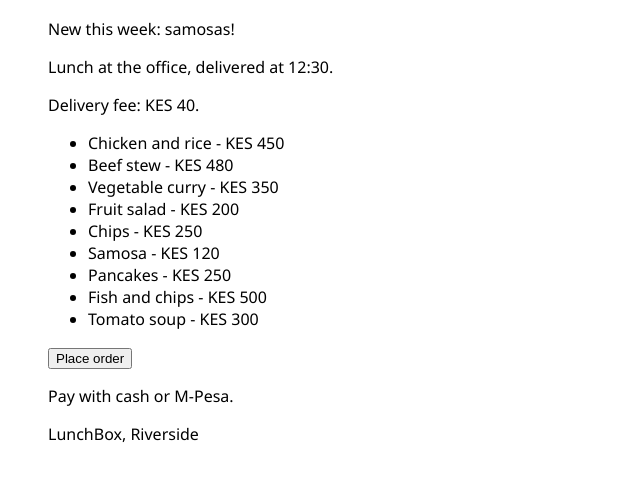
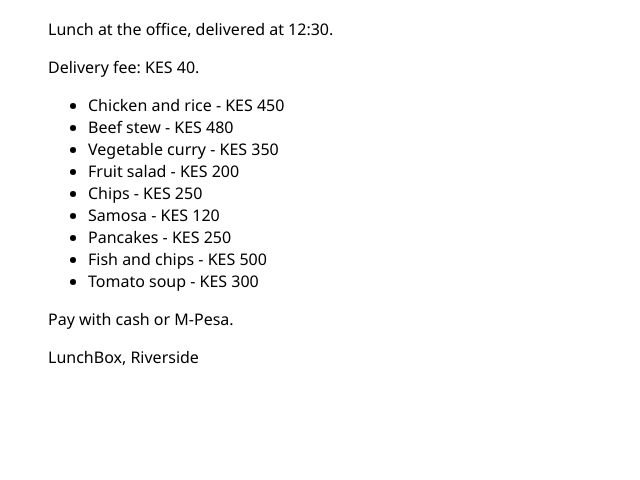
Before and after one commit to LunchBox-Team/lunchbox, a plain HTML site: page index.html in a window 1280 px wide. Shown: the part 94-574 px from the top of the page, without its empty margins (0-640 px from the left). Drawn offline with Linux system fonts and the light colour scheme.

Commit message:
Tidy the page layout

```diff
--- a/index.html
+++ b/index.html
@@ -7,11 +7,9 @@
 </head>
 <body>
   <h1>LunchBox: Office Lunches</h1>
-  <p>New this week: samosas!</p>
   <p>Lunch at the office, delivered at 12:30.</p>
   <p>Delivery fee: KES 40.</p>
   <ul id="menu"></ul>
-  <button id="order">Place order</button>
   <p>Pay with cash or M-Pesa.</p>
   <footer>LunchBox, Riverside</footer>
   <script src="menu.js"></script>
```
